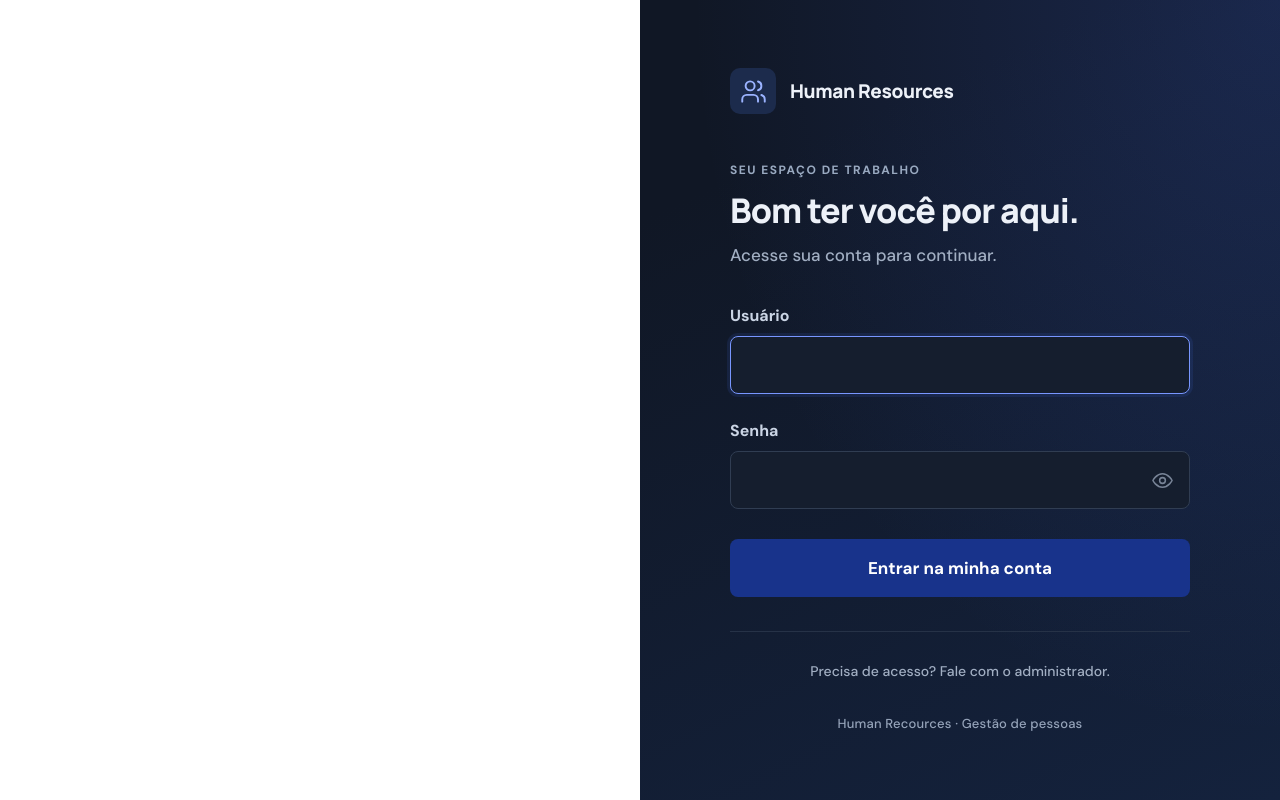
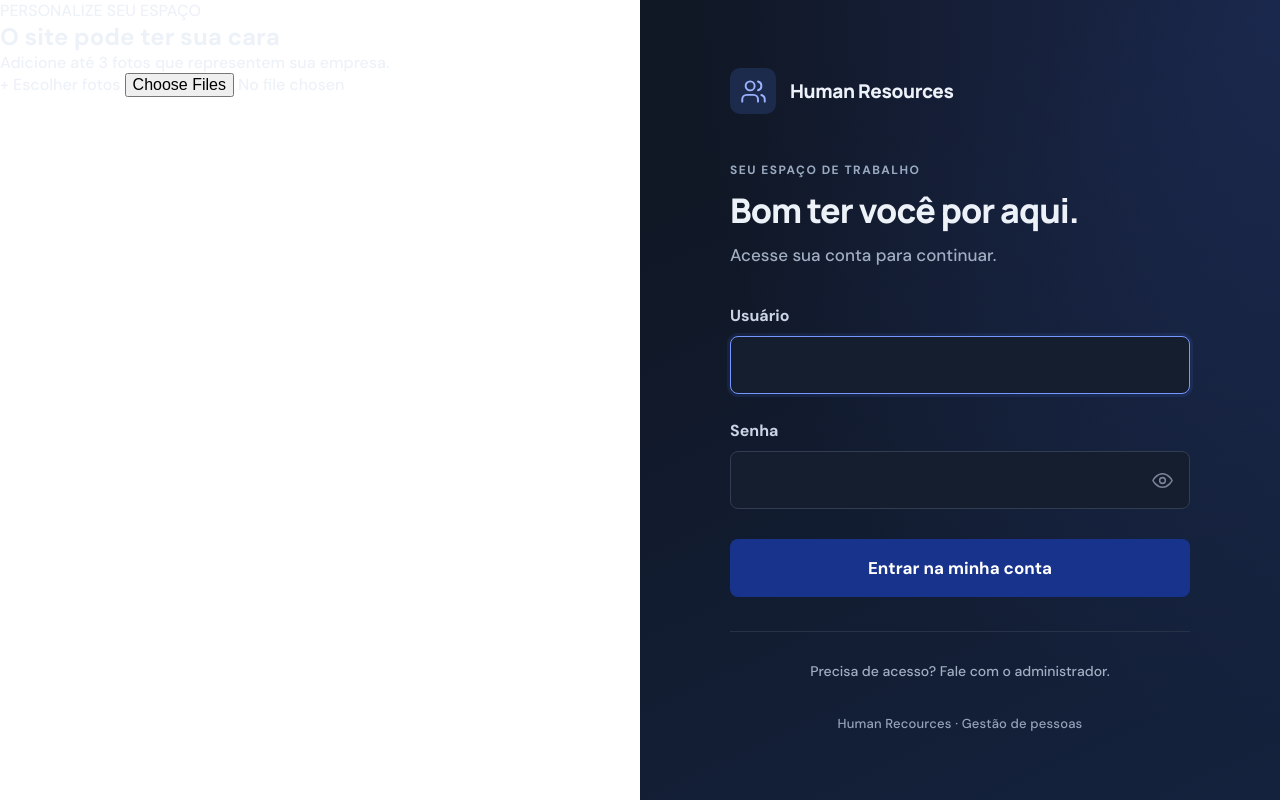
Before and after one commit to Davi-Profeta/Human-Resources-Management, a PHP site: page / in a window 1280 px wide. Run offline with PHP 8.4, Linux system fonts and the light colour scheme.

Commit message:
Update index.php

```diff
--- a/rhmanagement/public/index.php
+++ b/rhmanagement/public/index.php
@@ -73,7 +73,19 @@ if ($_SERVER['REQUEST_METHOD'] === "POST") {
     <main>
 
         <!-- Área reservada para o futuro carrossel de imagens da empresa. -->
-        <aside class="carrossel" aria-hidden="true"></aside>
+        <aside class="carrossel" aria-labelledby="titulo-carrossel">
+            <div class="fotos" id="fotos" aria-hidden="true"></div>
+            <div class="carrossel-conteudo">
+                <span class="carrossel-tag">PERSONALIZE SEU ESPAÇO</span>
+                <h2 id="titulo-carrossel">O site pode ter sua cara</h2>
+                <p>Adicione até 3 fotos que representem sua empresa.</p>
+                <label class="escolher-fotos" for="fotosInput">+ Escolher fotos</label>
+                <input type="file" id="fotosInput" accept="image/png,image/jpeg,image/webp" multiple>
+                <button type="button" id="limparFotos" hidden>Remover fotos</button>
+                <p id="statusFotos" role="status" aria-live="polite"></p>
+                <div id="indicadores" aria-label="Selecionar foto"></div>
+            </div>
+        </aside>
 
         <section class="login" aria-labelledby="titulo-login">
 
@@ -195,6 +207,7 @@ if ($_SERVER['REQUEST_METHOD'] === "POST") {
 
         window.addEventListener("pageshow", () => tela.hidden = true);
 </script>
+    <script src="assets/js/carrossel.js" defer></script>
 </body>
 
 </html>
```
